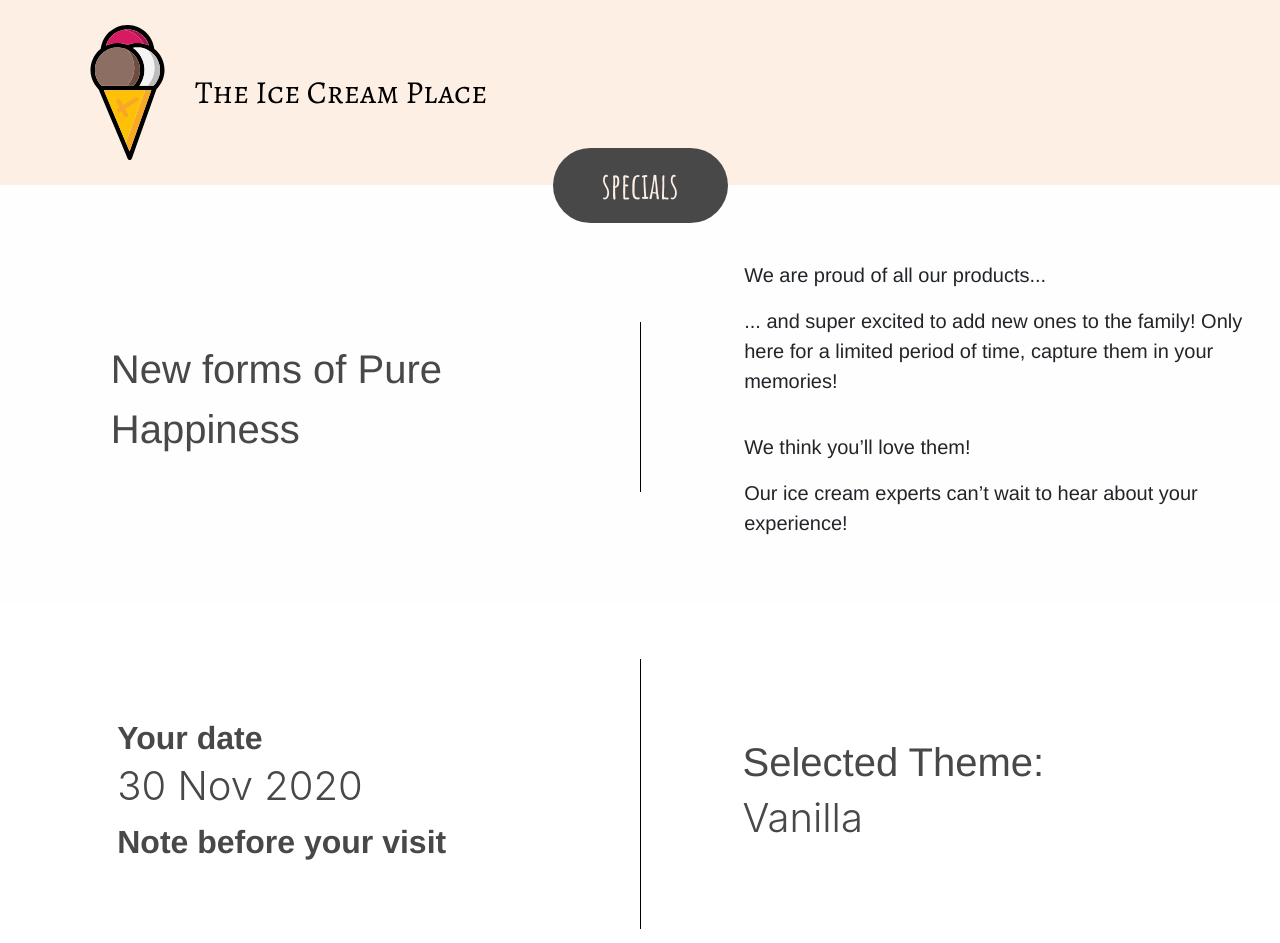
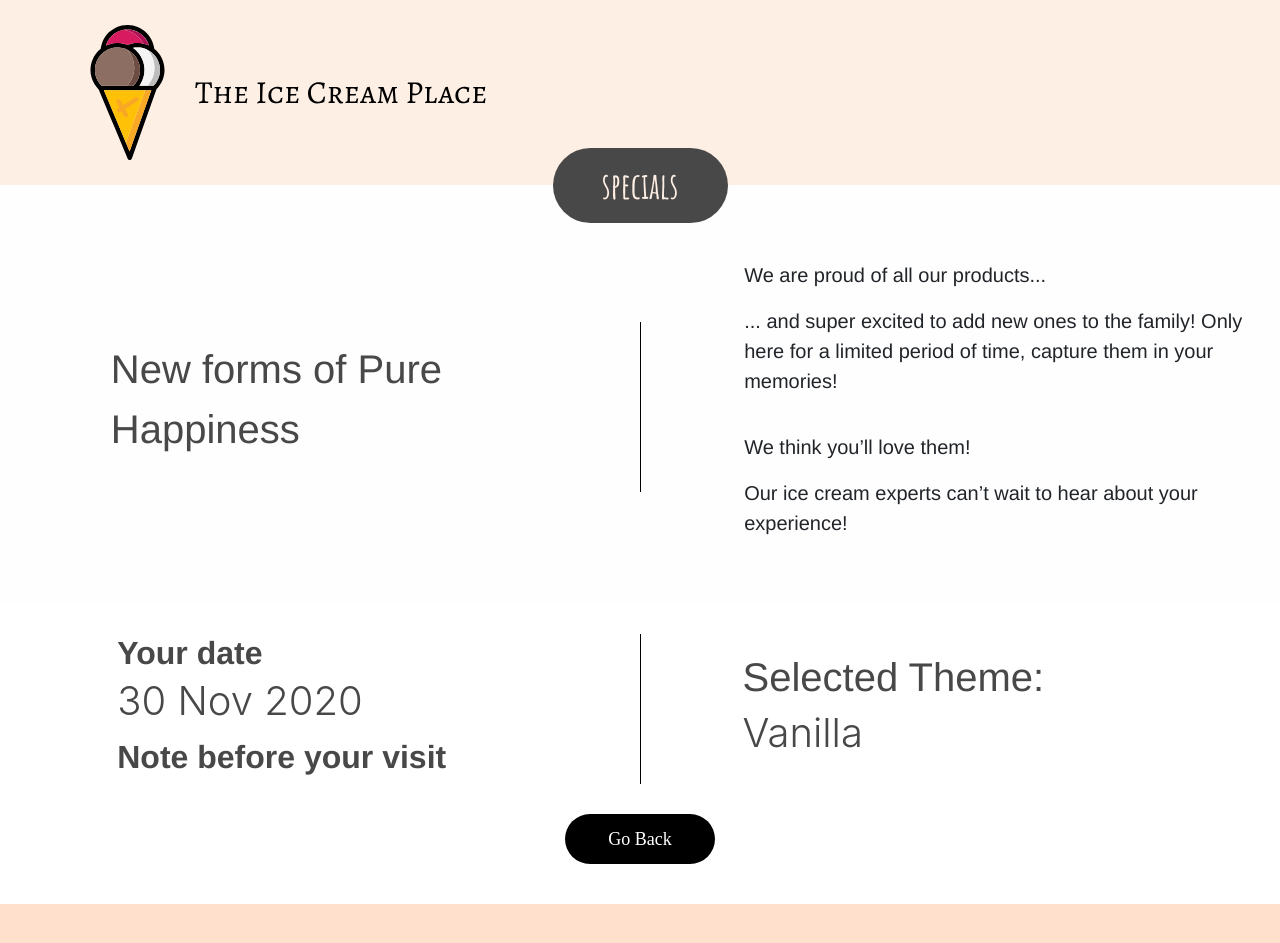
Before and after one commit to DhruvikPatel-coder/IceCreamPlace, a React (Create React App) app: page /IceCreamPlace/output in a window 1280 px wide. Shown: the top 943 px of the page. Built offline with nearby package versions, Linux system fonts and the light colour scheme; a web font is replaced by a local one.

Commit message:
adjusted fixes height error and padding for CalendarComponent.

```diff
--- a/src/App.css
+++ b/src/App.css
@@ -51,7 +51,7 @@
 
 .calendar-divider {
     border-left: 1px solid black;
-    height: 50% !important;
+    height: 150px !important;
 }
 
 .simple-button {
@@ -123,9 +123,9 @@
 
 .calendar-div {
     background-color: #FEEFE5;
+    padding-top: 25px;
     padding-left: 25px;
     padding-right: 25px;
-    height: 540px;
 }
 
 .form-style {
--- a/src/Components/PreviewComponent.js
+++ b/src/Components/PreviewComponent.js
@@ -20,7 +20,6 @@ export default function PreviewComponent({
     return (
         <div className="container-fluid calendar-div d-flex flex-column align-items-center justify-content-center"
              style={{
-                height: "540px",
                  backgroundColor: selectedTheme.color,
                  color: selectedTheme.colorSecondary
         }}>
@@ -55,7 +54,13 @@ export default function PreviewComponent({
 
                     </div>
                 </div>
-                <div className="mx-auto">
+                <div
+                    className="mx-auto"
+                    style={{
+                        marginTop: "25px",
+                        marginBottom: "40px"
+                    }}
+                >
                     <Link to="/IceCreamPlace">
                         <button
                             className="black-button rounded-pill font-alegreya"
```
Also changed, not shown: 1 other file (tests, documents, lock files or other folders).
